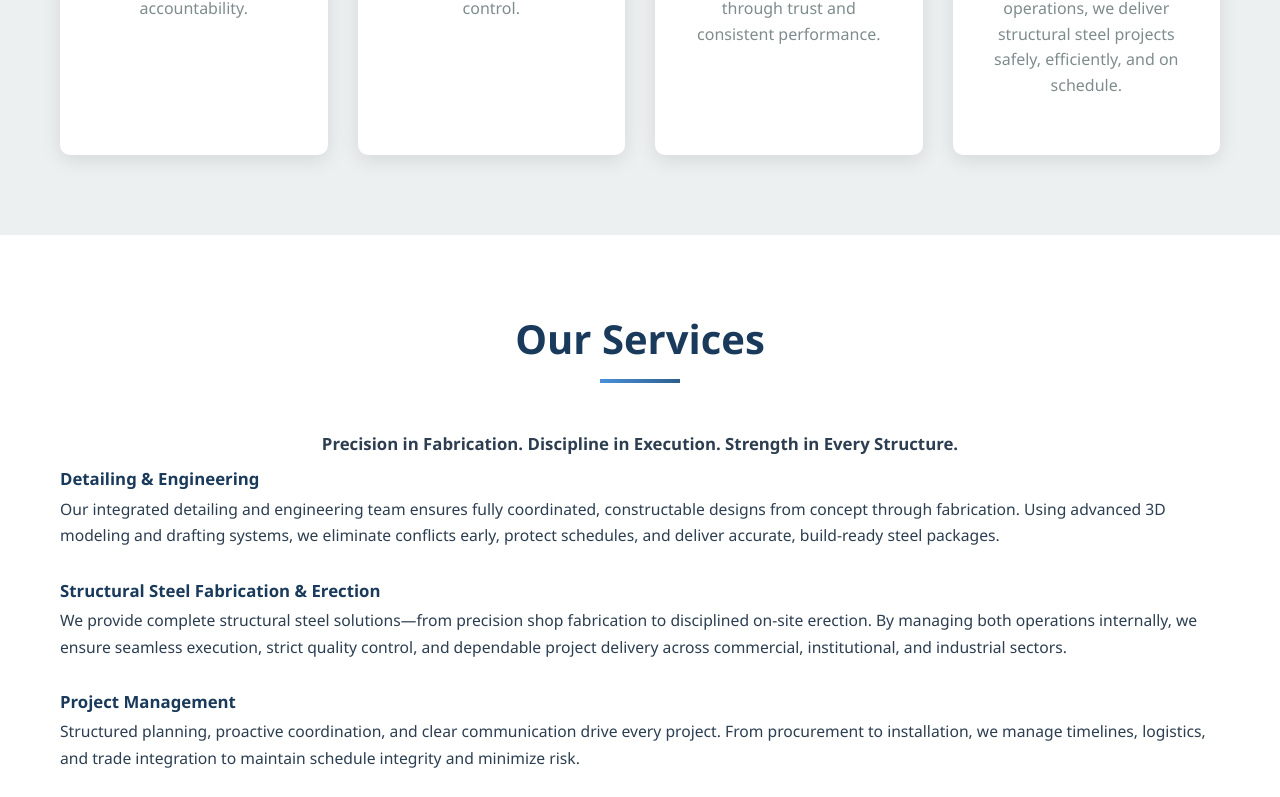
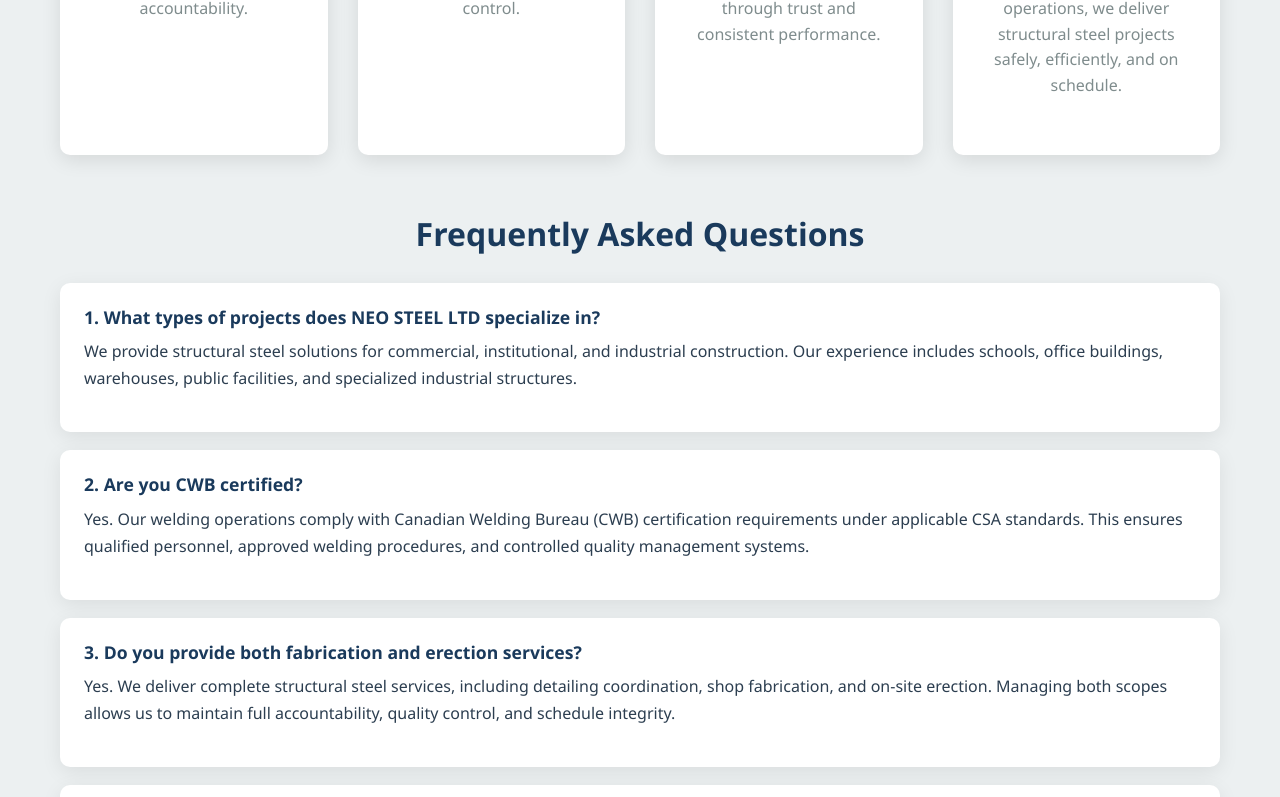
Before and after one commit to elvinhatamov/neo-steel-website, a React (Vite) app: page / in a window 1280 px wide. Shown: the part 2000-2797 px from the top of the page. Built offline with nearby package versions, Linux system fonts and the light colour scheme.

Commit message:
Add FAQ section to About component with structured questions and answers

```diff
--- a/src/components/About.css
+++ b/src/components/About.css
@@ -94,6 +94,50 @@
   line-height: 1.6;
 }
 
+.about-faq {
+  margin-top: 60px;
+}
+
+.faq-title {
+  font-size: 2rem;
+  color: var(--primary-blue);
+  text-align: center;
+  margin-bottom: 30px;
+}
+
+.faq-list {
+  display: grid;
+  grid-template-columns: 1fr;
+  gap: 18px;
+}
+
+.faq-item {
+  background: white;
+  border-radius: 10px;
+  padding: 24px;
+  box-shadow: 0 5px 20px rgba(0, 0, 0, 0.08);
+}
+
+.faq-item h4 {
+  font-size: 1.1rem;
+  color: var(--primary-blue);
+  margin-bottom: 10px;
+}
+
+.faq-item p {
+  font-size: 1rem;
+  color: var(--text-dark);
+  line-height: 1.7;
+}
+
+.faq-cta {
+  margin-top: 28px;
+  font-size: 1.05rem;
+  color: var(--text-dark);
+  text-align: center;
+  font-weight: 600;
+}
+
 /* Responsive */
 @media (max-width: 768px) {
   .about-content {
@@ -116,4 +160,29 @@
   .values-grid {
     grid-template-columns: 1fr;
   }
+
+  .about-faq {
+    margin-top: 40px;
+  }
+
+  .faq-title {
+    font-size: 1.6rem;
+    margin-bottom: 24px;
+  }
+
+  .faq-item {
+    padding: 20px;
+  }
+
+  .faq-item h4 {
+    font-size: 1rem;
+  }
+
+  .faq-item p {
+    font-size: 0.95rem;
+  }
+
+  .faq-cta {
+    font-size: 1rem;
+  }
 }
--- a/src/components/About.jsx
+++ b/src/components/About.jsx
@@ -22,6 +22,59 @@
       icon: <FaCheckCircle />,
       title: "Execution",
       description: "Through disciplined planning, precision fabrication, and coordinated field operations, we deliver structural steel projects safely, efficiently, and on schedule."
+    }
+  ];
+
+  const faqs = [
+    {
+      question: "1. What types of projects does NEO STEEL LTD specialize in?",
+      answer:
+        "We provide structural steel solutions for commercial, institutional, and industrial construction. Our experience includes schools, office buildings, warehouses, public facilities, and specialized industrial structures."
+    },
+    {
+      question: "2. Are you CWB certified?",
+      answer:
+        "Yes. Our welding operations comply with Canadian Welding Bureau (CWB) certification requirements under applicable CSA standards. This ensures qualified personnel, approved welding procedures, and controlled quality management systems."
+    },
+    {
+      question: "3. Do you provide both fabrication and erection services?",
+      answer:
+        "Yes. We deliver complete structural steel services, including detailing coordination, shop fabrication, and on-site erection. Managing both scopes allows us to maintain full accountability, quality control, and schedule integrity."
+    },
+    {
+      question: "4. Do you offer AESS (Architecturally Exposed Structural Steel)?",
+      answer:
+        "Yes. We fabricate and install AESS in accordance with project-specified classifications and appearance standards. Our team understands the elevated requirements for weld finishing, alignment, and surface preparation when steel is intended to remain exposed."
+    },
+    {
+      question: "5. Can you provide supply-only or erection-only services?",
+      answer:
+        "Yes. Depending on project needs, we can provide supply-only, erection-only, or full supply-and-install structural steel packages."
+    },
+    {
+      question: "6. Do you assist with design coordination and value engineering?",
+      answer:
+        "Yes. During pre-construction, we collaborate with general contractors, engineers, and consultants to review constructability, optimize connections, and develop practical, cost-effective solutions while maintaining structural performance."
+    },
+    {
+      question: "7. How do you ensure quality control?",
+      answer:
+        "Our operations follow structured quality control procedures aligned with CSA and project-specific standards. We maintain documented welding procedures, certified personnel, inspection protocols, and disciplined production planning to ensure compliance and consistency."
+    },
+    {
+      question: "8. Are you insured and bondable?",
+      answer:
+        "Yes. NEO STEEL LTD maintains appropriate liability insurance and bonding capacity to support commercial, institutional, and industrial projects."
+    },
+    {
+      question: "9. What size projects do you typically handle?",
+      answer:
+        "We support a wide range of structural steel packages, from smaller commercial developments to larger institutional and industrial builds. Project scope and complexity are evaluated individually to ensure proper execution and scheduling."
+    },
+    {
+      question: "10. How quickly can you provide pricing?",
+      answer:
+        "We provide detailed, transparent estimates based on drawings and specifications. Turnaround time varies depending on scope and complexity, but we prioritize timely responses to support pre-construction planning."
     }
   ];
 
@@ -75,6 +128,21 @@
             </div>
           ))}
         </div>
+
+        <div className="about-faq">
+          <h3 className="faq-title">Frequently Asked Questions</h3>
+          <div className="faq-list">
+            {faqs.map((faq, index) => (
+              <div key={index} className="faq-item">
+                <h4>{faq.question}</h4>
+                <p>{faq.answer}</p>
+              </div>
+            ))}
+          </div>
+          <p className="faq-cta">
+            Have additional questions about your project? Contact our team to discuss scope, scheduling, and structural steel requirements.
+          </p>
+        </div>
       </div>
     </section>
   );
```
